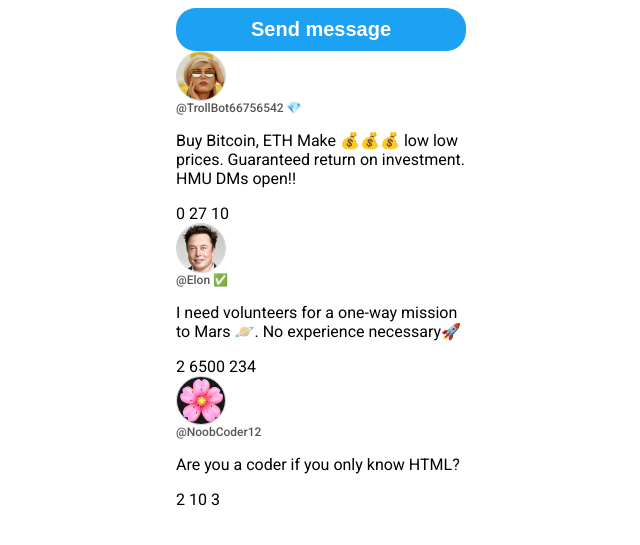
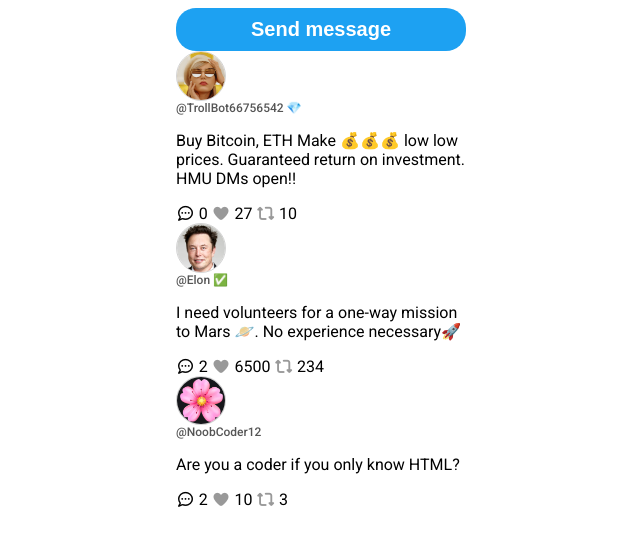
Before and after one commit to Dannymashbash/X-clone, a plain HTML site: page index.html in a window 1280 px wide. Shown: the part 131-676 px from the top of the page, without its empty margins (319-959 px from the left). Drawn offline with Linux system fonts and the light colour scheme.

Commit message:
Added font awesome icons

```diff
--- a/index.css
+++ b/index.css
@@ -15,6 +15,10 @@ h1{
 i{
     font-size: 15px;
     cursor: pointer;
+}
+
+.fa-solid{
+    color: #999;
 }
 
 .liked{
--- a/index.html
+++ b/index.html
@@ -7,6 +7,10 @@
 	<link rel="preconnect" href="https://fonts.googleapis.com">
 	<link rel="preconnect" href="https://fonts.gstatic.com" crossorigin>
 	<link href="https://fonts.googleapis.com/css2?family=Roboto:wght@400;500;600&display=swap" rel="stylesheet">
+	<!-- Font Awesome CDN -->
+	 <link rel="stylesheet" href="https://cdnjs.cloudflare.com/ajax/libs/font-awesome/7.3.1/css/all.css"
+	 integrity="sha512-x9WwyMYBnlXMNQ6kQ/Lyzu1NqIhLQKL5Oq6xByfXuRj7s9CskyCbLv/1IjqzJmXwFXWr0ov6jBV7Qbc0hh9nHg=="
+	 crossorigin="anonymous" referrerpolicy="no-referrer">
 </head>
 
 <body>
--- a/index.js
+++ b/index.js
@@ -21,12 +21,15 @@ function getFeedHtml() {
                     <p class="tweet-text">${x.tweetText} </p>
                     <div class="tweet-details">
                         <span class="tweet-detail">
+                         <i class="fa-regular fa-comment-dots"></i>
                             ${x.replies.length}
                         </span>
                         <span class="tweet-detail">
+                         <i class="fa-solid fa-heart"></i>
                              ${x.likes}
                         </span>
                         <span class="tweet-detail">
+                         <i class="fa-solid fa-retweet"></i>
                              ${x.retweets}
                         </span>
                     </div>
```
